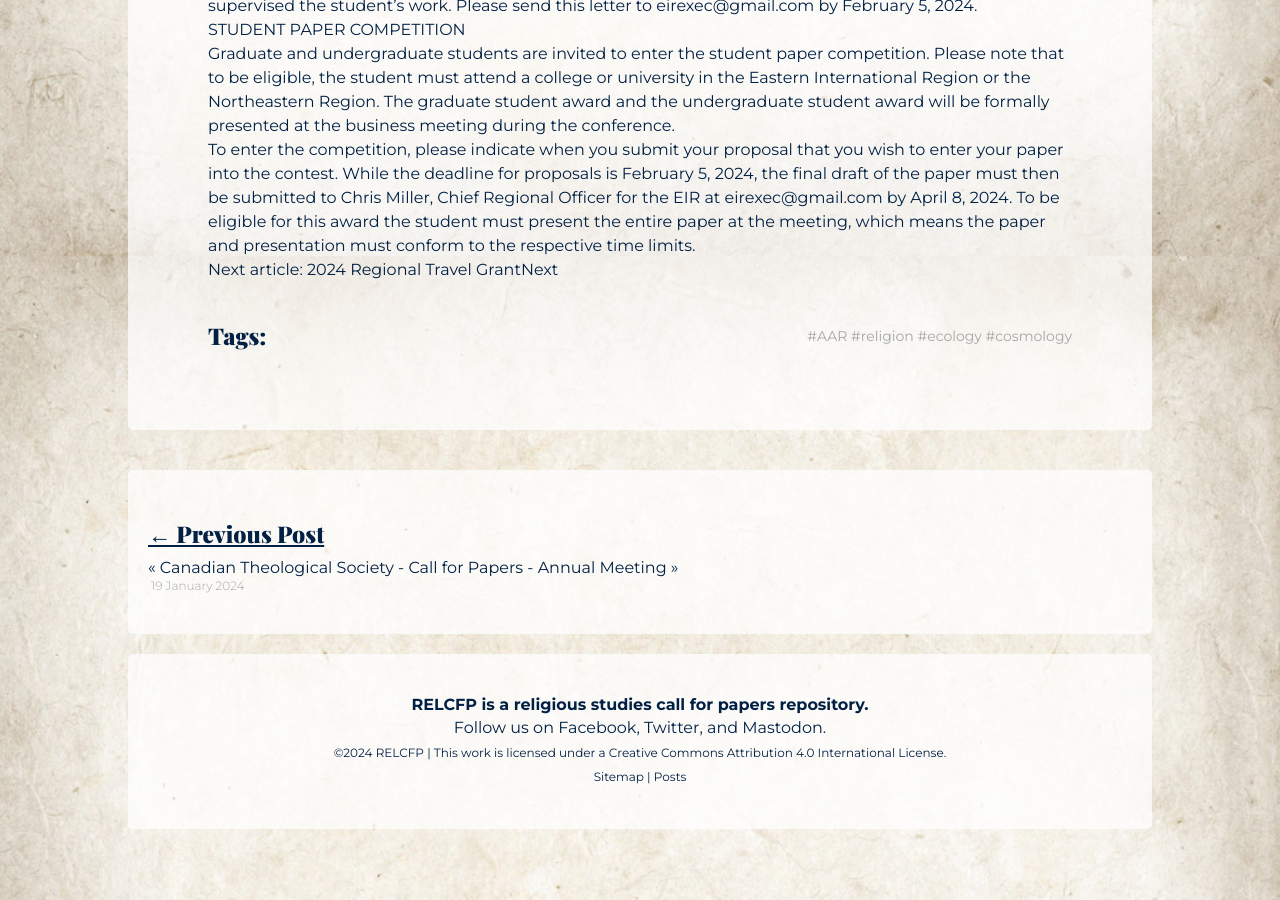
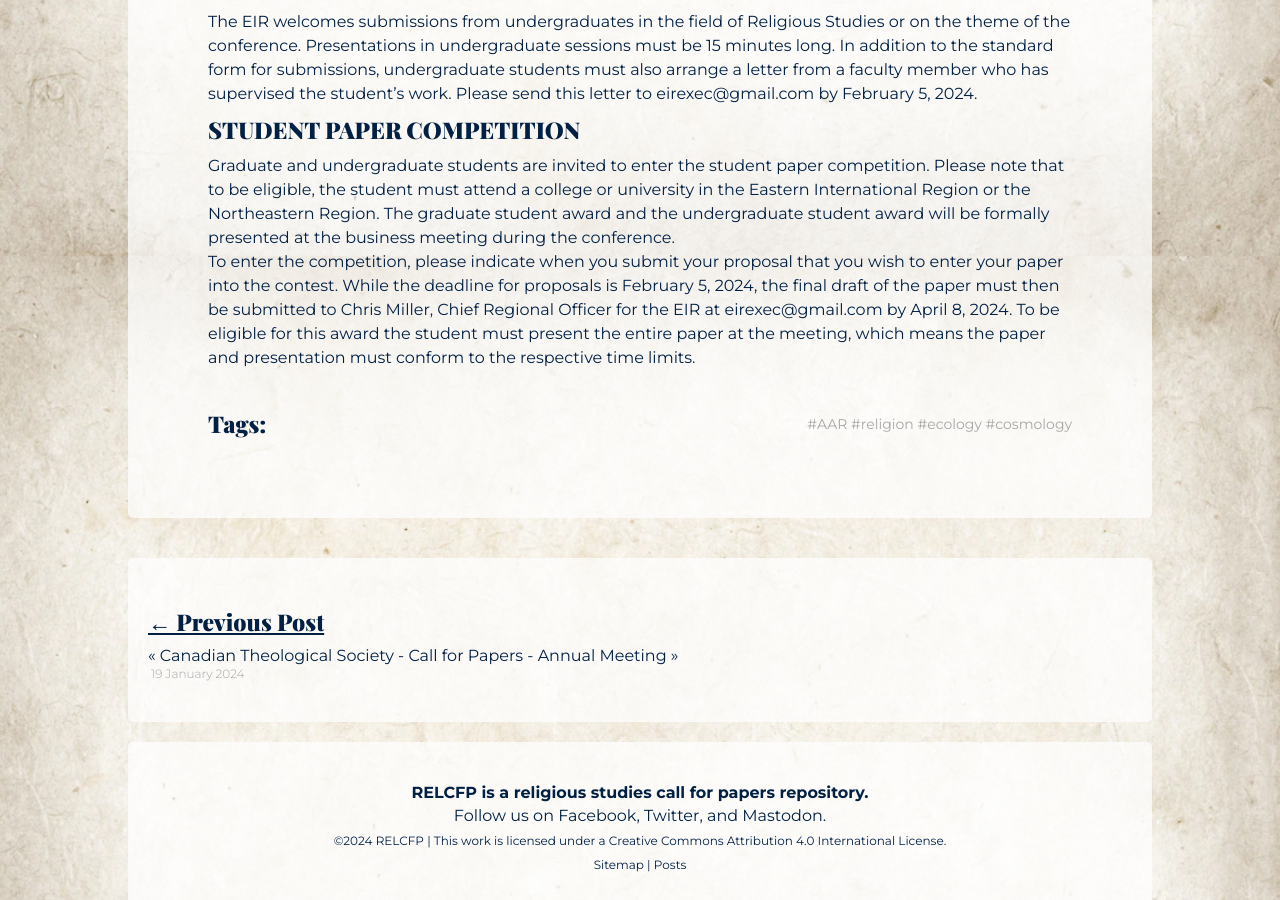
Before and after one commit to adamdjbrett/relcfp, a Jekyll site: the page built from _posts/2024-01-19-EIR-CFP-2024.md, in a window 1280 px wide and 900 px high, scrolled down 3344 px. Built offline with Jekyll 4.4.1, drawn with Linux system fonts in a browser that asks for light colours; nearby versions of some CDN libraries; a script that is not in the unit is left out.

Commit message:
Update 2024-01-19-EIR-CFP-2024.md
fix spacing

```diff
--- a/_posts/2024-01-19-EIR-CFP-2024.md
+++ b/_posts/2024-01-19-EIR-CFP-2024.md
@@ -53,24 +53,22 @@
 
 Proposals must be submitted by the February 5, 2024 deadline. Proposals will be evaluated through blind review
 
-ADDITIONAL INFORMATION
+#### ADDITIONAL INFORMATION
 
 Paper presentations are limited to 20 minutes, with 10 minutes allowed for questions; Panels are limited to 4 papers each, or 3 papers with a respondent.
 
-EIR PARTNERS
+#### EIR PARTNERS
 
 The EIR is meeting concurrently with the Annual Research Conference of the Graduate Students' Association at the Department for the Study of Religion at U of T.
 
 The EIR will once again meet concurrently with SCRIPT (the Society for Comparative Research on Iconic and Performative Texts). Proposals for SCRIPT papers should respond to the call for papers at [www.script-site.net](file:///C:/Users/jwwatts/Google%20Drive/J%20career/Conferences/EIR/www.script-site.net).
 
-UNDERGRADUATE PANELS
+### UNDERGRADUATE PANELS
 
 The EIR welcomes submissions from undergraduates in the field of Religious Studies or on the theme of the conference. Presentations in undergraduate sessions must be 15 minutes long. In addition to the standard form for submissions, undergraduate students must also arrange a letter from a faculty member who has supervised the student's work. Please send this letter to [](mailto:eirexec@gmail.com)<eirexec@gmail.com> by February 5, 2024.
 
-STUDENT PAPER COMPETITION
+### STUDENT PAPER COMPETITION
 
 Graduate and undergraduate students are invited to enter the student paper competition. Please note that to be eligible, the student must attend a college or university in the Eastern International Region or the Northeastern Region. The graduate student award and the undergraduate student award will be formally presented at the business meeting during the conference.
 
 To enter the competition, please indicate when you submit your proposal that you wish to enter your paper into the contest. While the deadline for proposals is February 5, 2024, the final draft of the paper must then be submitted to Chris Miller, Chief Regional Officer for the EIR at [](mailto:eirexec@gmail.com)<eirexec@gmail.com> by April 8, 2024. To be eligible for this award the student must present the entire paper at the meeting, which means the paper and presentation must conform to the respective time limits.
-
-[Next article: 2024 Regional Travel GrantNext](https://eiraar.org/index.php/regional-news/2024-regional-travel-grant)
```
Also changed, not shown: other parts of _posts/2024-01-19-EIR-CFP-2024.md (+4 -4 lines).
